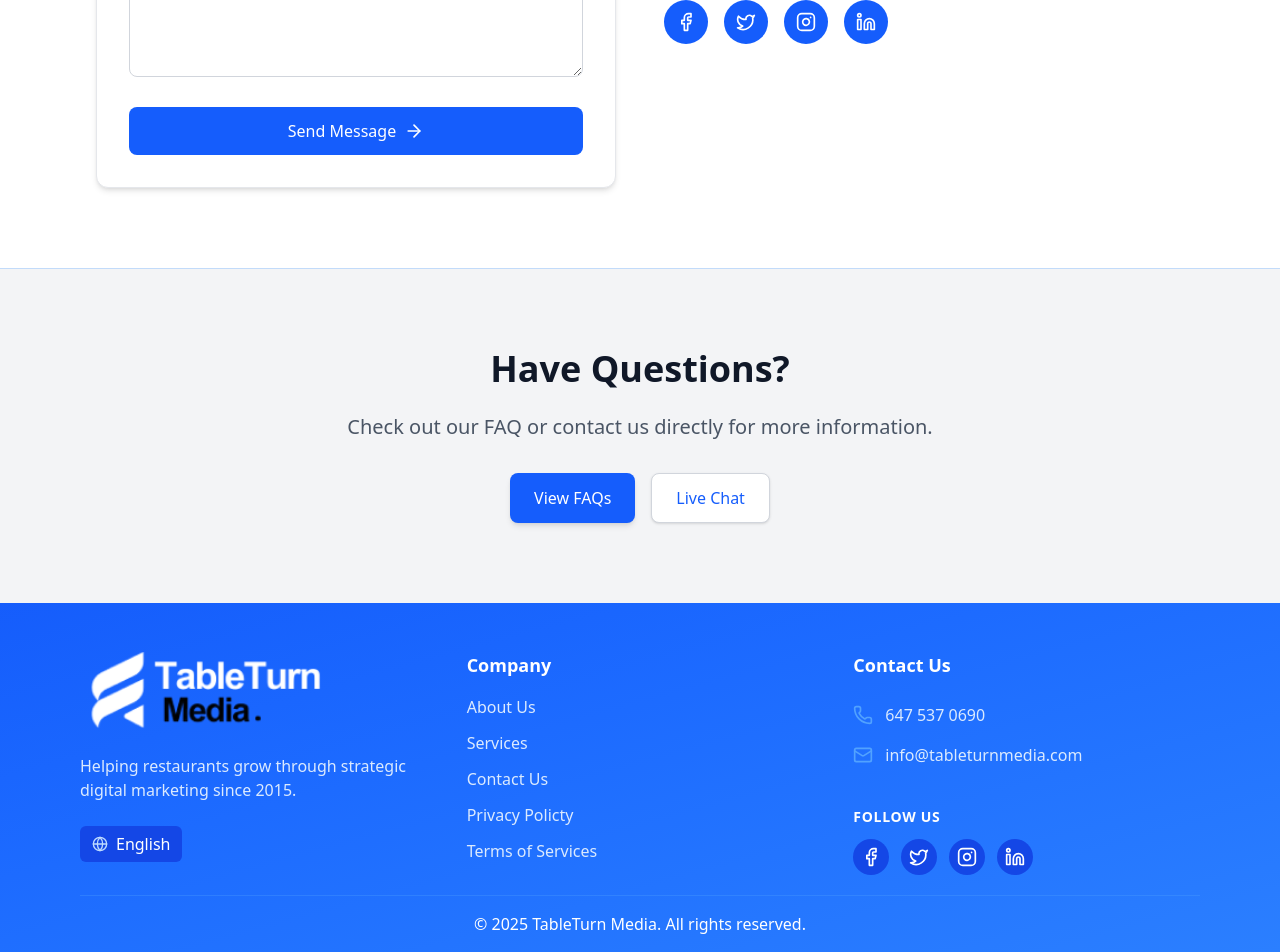
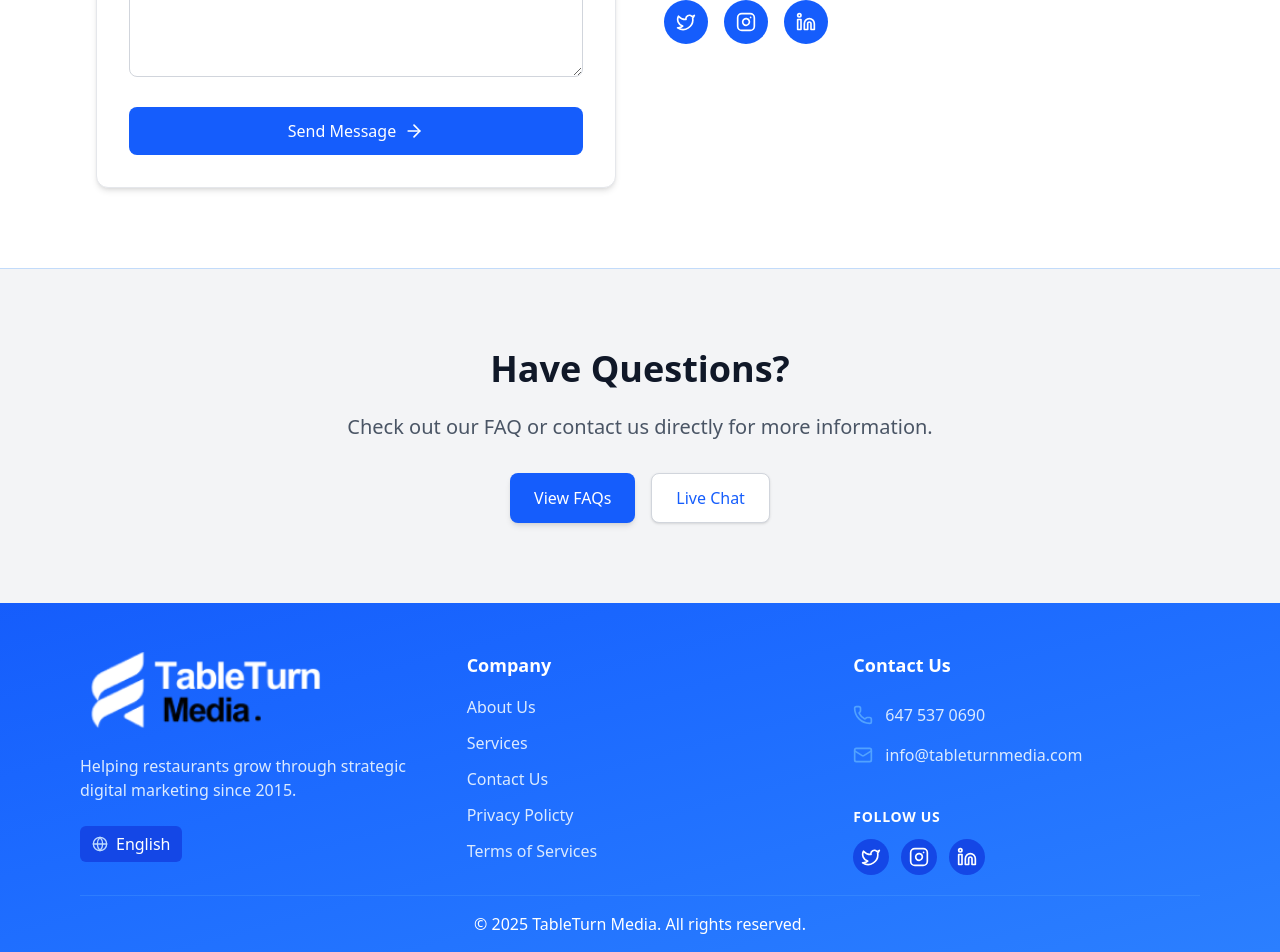
Before and after one commit to Waleed5423/Social-Agency, a Next.js app: page /Contact-us in a window 1280 px wide. Shown: the part 996-1948 px from the top of the page. Built offline with nearby package versions, Linux system fonts and the light colour scheme.

Commit message:
socail icons

```diff
--- a/src/app/(pages)/Home/page.tsx
+++ b/src/app/(pages)/Home/page.tsx
@@ -4,7 +4,7 @@ import Offer from "@/components/Home/Offer";
 import PricingPlan from "@/components/Home/PricingPlan";
 import OurData from "@/components/Home/OurData";
 import WhyChooseUs from "@/components/Home/WhyChooseUs";
-import Testimonials from "@/components/Home/Testimonials";
+// import Testimonials from "@/components/Home/Testimonials";
 import React from "react";
 
 const page = () => {
@@ -16,7 +16,7 @@ const page = () => {
       <PricingPlan />
       <OurData />
       <WhyChooseUs />
-      <Testimonials />
+      {/* <Testimonials /> */}
     </>
   );
 };
--- a/src/components/Contact/Contact.tsx
+++ b/src/components/Contact/Contact.tsx
@@ -328,17 +328,12 @@ const Contact = () => {
               </h3>
               <div className="flex gap-4">
                 {[
-                  {
-                    icon: Facebook,
-                    name: "Facebook",
-                    color: "hover:bg-blue-700",
-                    url: "https://www.facebook.com/yourpage", // Add your Facebook URL
-                  },
+
                   {
                     icon: Twitter,
                     name: "Twitter",
                     color: "hover:bg-sky-500",
-                    url: "https://www.twitter.com/yourhandle", // Add your Twitter URL
+                    url: "https://x.com/tableturnmedia", // Add your Twitter URL
                   },
                   {
                     icon: Instagram,
@@ -350,7 +345,7 @@ const Contact = () => {
                     icon: Linkedin,
                     name: "LinkedIn",
                     color: "hover:bg-blue-800",
-                    url: "https://www.linkedin.com/company/yourcompany", // Add your LinkedIn URL
+                    url: "https://www.linkedin.com/company/tableturnmedia/?viewAsMember=true", // Add your LinkedIn URL
                   },
                 ].map((social, index) => (
                   <motion.a
--- a/src/components/Footer.tsx
+++ b/src/components/Footer.tsx
@@ -54,14 +54,9 @@ const Footer = () => {
 
   const socialLinks = [
     {
-      icon: <Facebook className="w-5 h-5" />,
-      name: "Facebook",
-      url: "#",
-    },
-    {
       icon: <Twitter className="w-5 h-5" />,
       name: "Twitter",
-      url: "#",
+      url: "https://twitter.com/tableturnmedia",
     },
     {
       icon: <Instagram className="w-5 h-5" />,
@@ -71,7 +66,7 @@ const Footer = () => {
     {
       icon: <Linkedin className="w-5 h-5" />,
       name: "LinkedIn",
-      url: "#",
+      url: "https://www.linkedin.com/company/tableturn-media/",
     },
   ];
 
--- a/src/components/Navbar.tsx
+++ b/src/components/Navbar.tsx
@@ -251,12 +251,12 @@ const FunctionalSidebar = () => {
               >
                 <Link href="/About">ABOUT US</Link>
               </motion.h4>
-              <motion.h4
+              {/* <motion.h4
                 className="text-gray-700 hover:text-blue-600 font-medium transition-colors"
                 transition={{ type: "spring", stiffness: 400, damping: 17 }}
               >
                 <Link href="/Testimonials">TESTIMONIALS</Link>
-              </motion.h4>
+              </motion.h4> */}
               <motion.button
                 className="bg-blue-600 text-white px-6 py-2 rounded-full hover:bg-blue-700 transition-colors font-medium shadow-md"
                 whileTap={{ scale: 1.01 }}
@@ -416,7 +416,7 @@ const FunctionalSidebar = () => {
                           About Us
                         </Link>
                       </motion.div>
-                      <motion.div
+                      {/* <motion.div
                         whileHover={{ x: -10, backgroundColor: "#eff6ff" }}
                         whileTap={{ scale: 0.95 }}
                         transition={{
@@ -432,7 +432,7 @@ const FunctionalSidebar = () => {
                         >
                           Testimonials
                         </Link>
-                      </motion.div>
+                      </motion.div> */}
                       <motion.div
                         whileHover={{
                           scale: 1.02,
@@ -571,17 +571,12 @@ const FunctionalSidebar = () => {
                     </h3>
                     <div className="flex space-x-3">
                       {[
-                        {
-                          icon: Facebook,
-                          label: "Facebook",
-                          color: "hover:text-blue-600",
-                          href: "https://facebook.com/yourpage", // Replace with your Facebook URL
-                        },
+
                         {
                           icon: Twitter,
                           label: "Twitter",
                           color: "hover:text-sky-500",
-                          href: "https://twitter.com/yourhandle", // Replace with your Twitter URL
+                          href: "https://twitter.com/tableturn_media", // Replace with your Twitter URL
                         },
                         {
                           icon: Instagram,
@@ -593,7 +588,7 @@ const FunctionalSidebar = () => {
                           icon: Linkedin,
                           label: "LinkedIn",
                           color: "hover:text-blue-700",
-                          href: "https://linkedin.com/company/yourcompany", // Replace with your LinkedIn URL
+                          href: "https://www.linkedin.com/company/tableturn-mediaq", // Replace with your LinkedIn URL
                         },
                       ].map(({ icon: Icon, label, color, href }) => (
                         <motion.a
```
